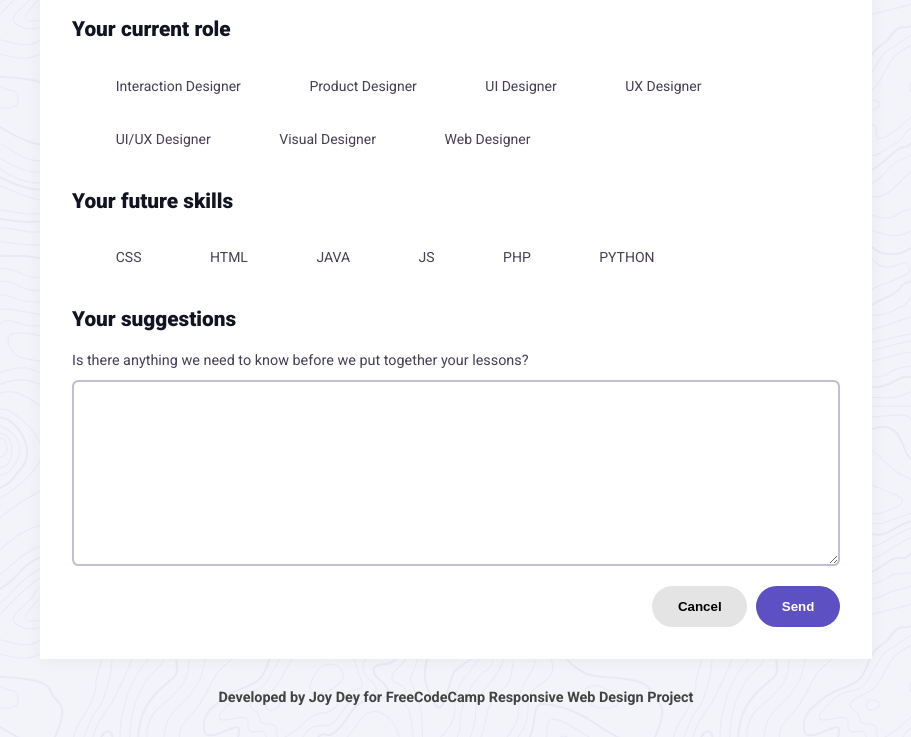
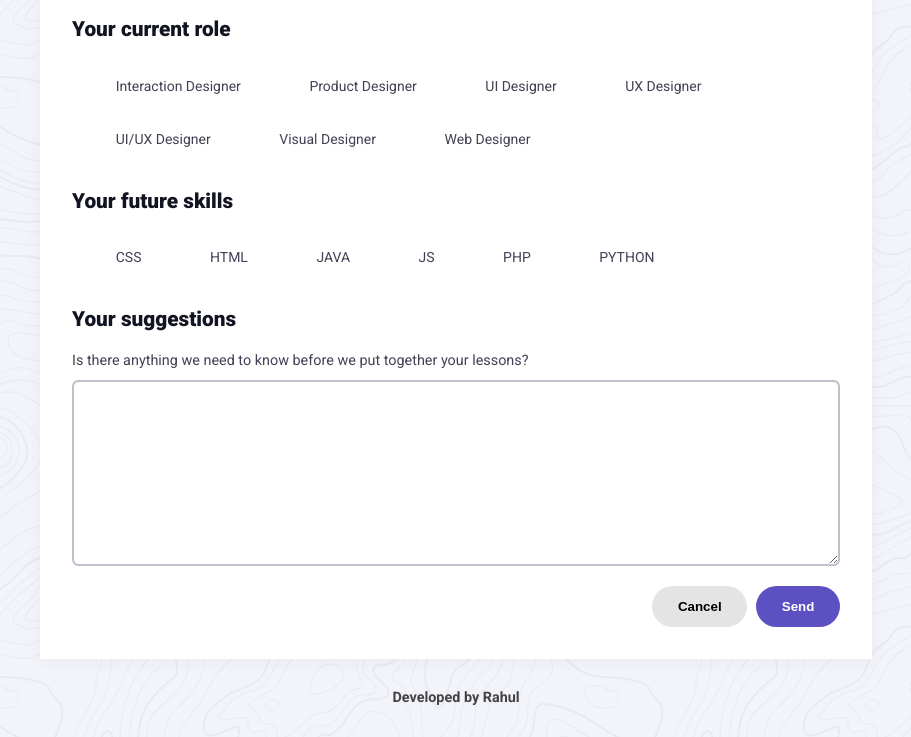
Before and after one commit to RahulBhadra/Recruitment-Form, a plain HTML site: page index.html in a window 1280 px wide. Shown: the part 402-1139 px from the top of the page, without its empty margins (184-1095 px from the left). Drawn offline with Linux system fonts and the light colour scheme.

Commit message:
Update index.html

```diff
--- a/index.html
+++ b/index.html
@@ -127,7 +127,7 @@
         </section>
     </main>
 <footer>
-  <p>Developed by Joy Dey for FreeCodeCamp Responsive Web Design Project</p>
+  <p>Developed by Rahul </p>
 </footer>
 </body>
 </html>
```
